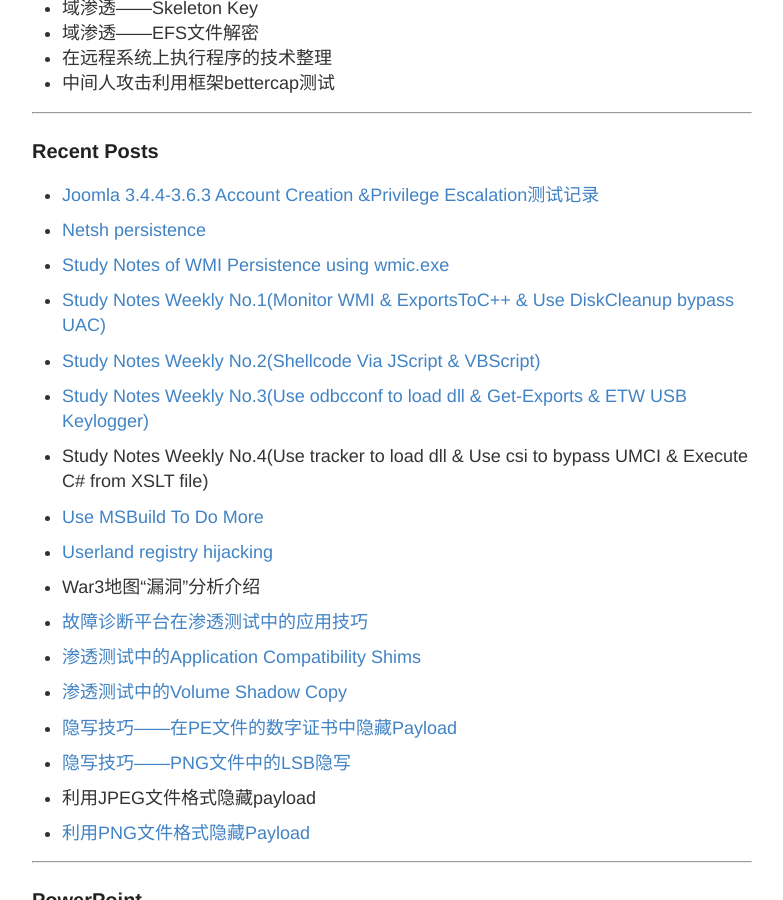
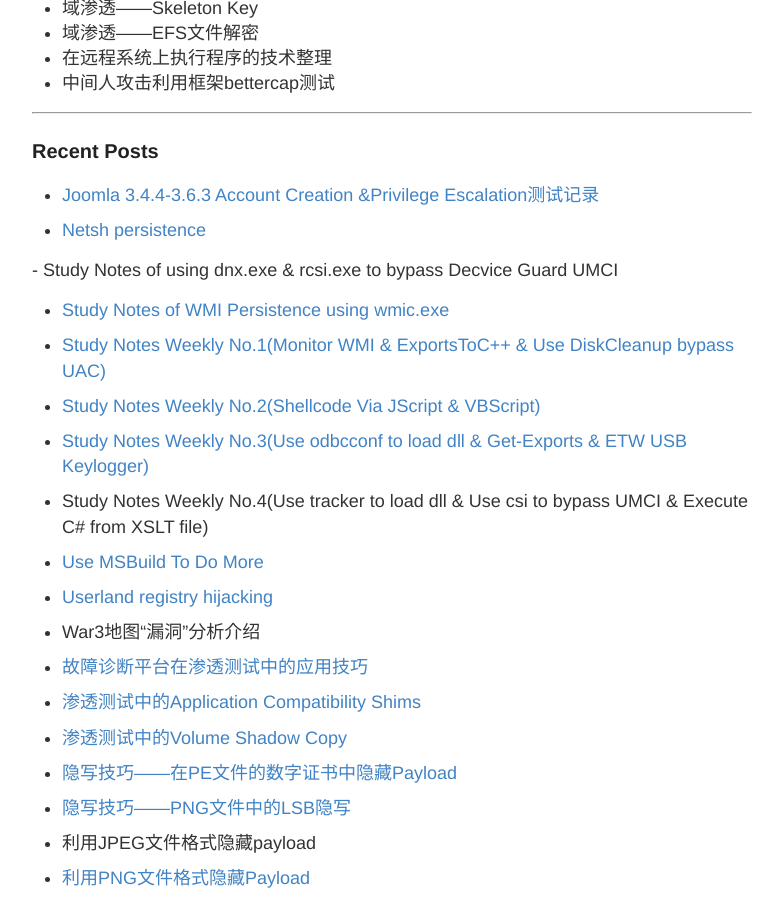
Before and after one commit to 3gstudent/backup-3gstudent.github.io, a Jekyll site: the page built from about.md, in a window 1280 px wide and 900 px high, scrolled down 1469 px. Shown: the whole window, without its empty margins (248-1031 px from the left). Built offline with Jekyll 4.4.1, drawn with Linux system fonts in a browser that asks for light colours.

Commit message:
Update about.md

```diff
--- a/about.md
+++ b/about.md
@@ -73,6 +73,9 @@ Github:  https://github.com/3gstudent
  [Netsh persistence](https://3gstudent.github.io/3gstudent.github.io/Netsh-persistence/)
 
 -
+ Study Notes of using dnx.exe & rcsi.exe to bypass Decvice Guard UMCI
+
+-
  [Study Notes of WMI Persistence using wmic.exe](https://3gstudent.github.io/3gstudent.github.io/Study-Notes-of-WMI-Persistence-using-wmic.exe/)
 
 -
```
